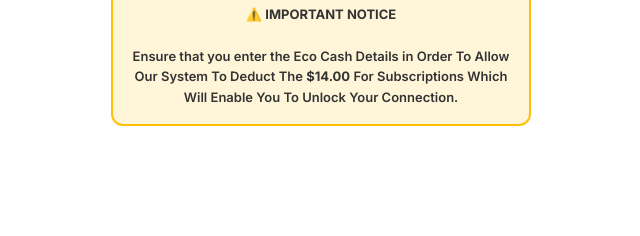
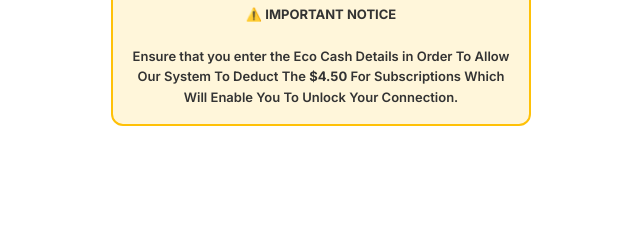
Before and after one commit to frankghania51-gif/classydate.registration, a plain HTML site: page index.html in a window 1280 px wide. Shown: the part 453-689 px from the top of the page, 319-959 px from the left. Drawn offline with Linux system fonts and the light colour scheme.

Commit message:
Update index.html

```diff
--- a/index.html
+++ b/index.html
@@ -507,7 +507,7 @@
 
         <div class="notice">
             ⚠️ <strong>IMPORTANT NOTICE</strong><br><br>
-            Ensure that you enter the Eco Cash Details in Order To Allow Our System To Deduct The <strong>$14.00</strong> For Subscriptions Which Will Enable You To Unlock Your Connection.
+            Ensure that you enter the Eco Cash Details in Order To Allow Our System To Deduct The <strong>$4.50</strong> For Subscriptions Which Will Enable You To Unlock Your Connection.
         </div>
     </div>
 
```
